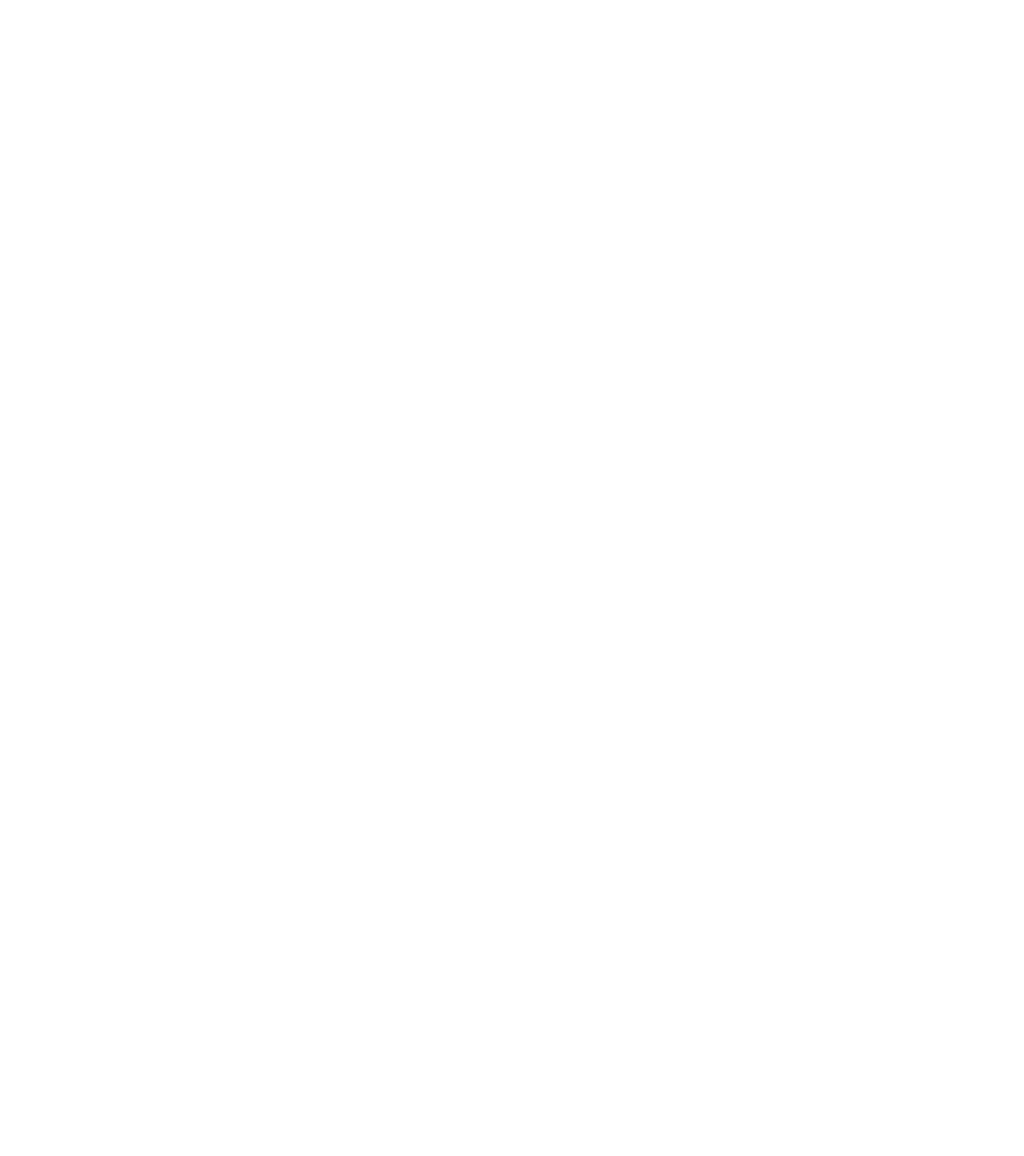
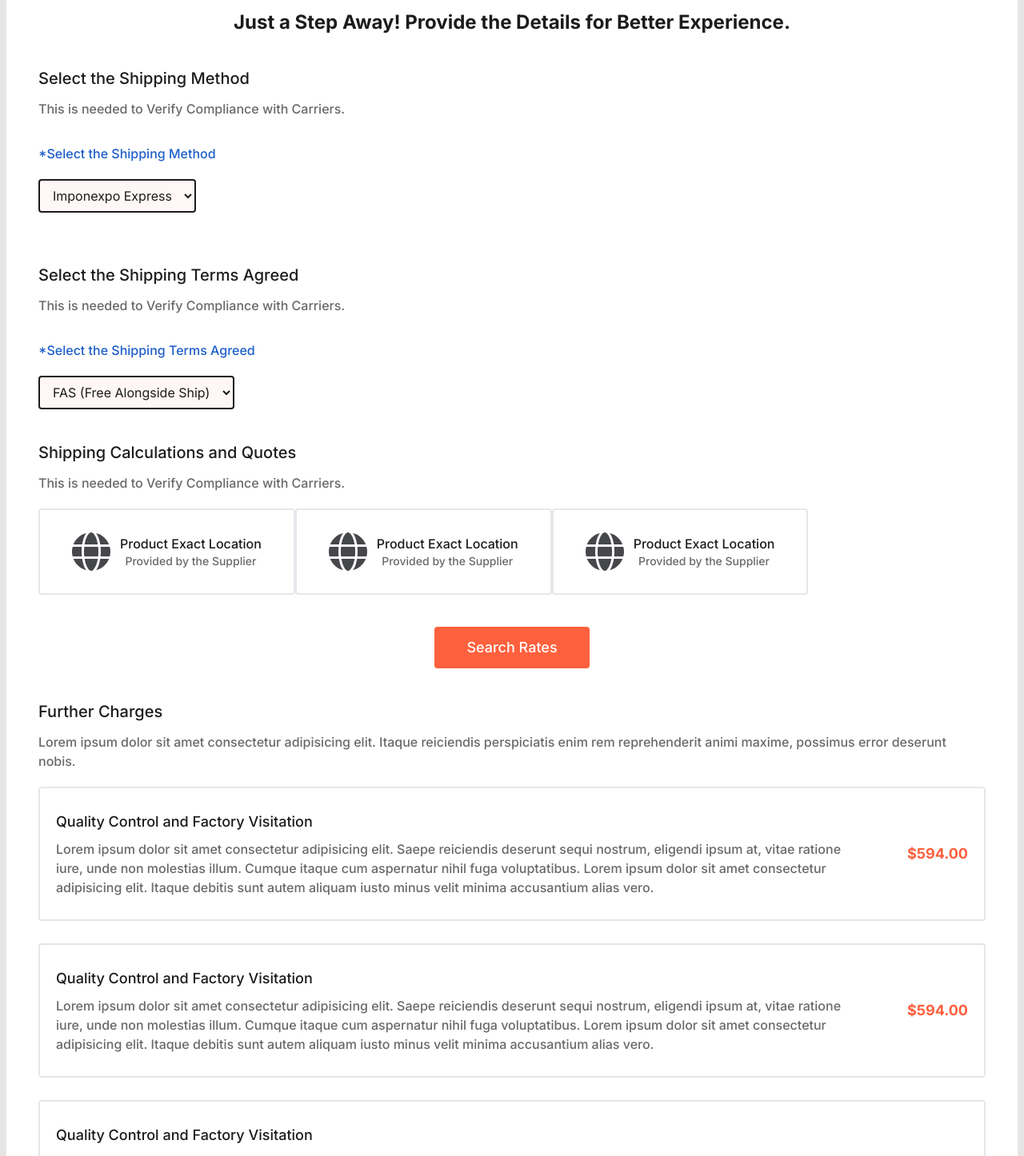
Before and after one commit to apurboroy7077/imponexpo_frontend, a Next.js app: page /shipping in a window 1280 px wide. Before the commit this address had no page. Shown: the part 760-2206 px from the top of the page at 80% size. Before the commit the page ends 800 px from the top, so only its background shows below. Built offline with nearby package versions, Linux system fonts and the light colour scheme.

Commit message:
Added Shipping Page.

```diff
--- /dev/null
+++ b/src/app/shipping/page.tsx
@@ -0,0 +1,22 @@
+import ExclusiveOfferSection from "@/components/ExclusiveOfferSection";
+import Footer3 from "@/components/Footer3";
+import Navbar3 from "@/components/Navbar3";
+import OrderingProcedure from "@/components/basics/OrderingProcedure";
+import ShippingSection from "@/components/shipping/ShippingSection";
+import React from "react";
+
+const page = () => {
+  return (
+    <>
+      <Navbar3 />
+      <main className="bg-[#e5e5e5]">
+        <OrderingProcedure />
+        <ShippingSection />
+        <ExclusiveOfferSection />
+      </main>
+      <Footer3 />
+    </>
+  );
+};
+
+export default page;
--- /dev/null
+++ b/src/components/shipping/ShippingSection.tsx
@@ -0,0 +1,189 @@
+import React from "react";
+import TheSection2 from "../TheSection2";
+
+const ShippingSection = () => {
+  return (
+    <TheSection2>
+      <div>
+        <div className="font-bold text-[#1c1c1c] lg:text-2xl text-center">
+          Just a Step Away! Provide the Details for Better Experience.
+        </div>
+      </div>
+      <div>
+        <div>
+          <div>
+            <div className="mt-10 text-sm lg:text-xl font-medium text-[#1c1c1c]">
+              Select the Shipping Method
+            </div>
+          </div>
+          <div>
+            <div className="mt-2 lg:mt-3 text-xs lg:text-base font-medium text-[#696969]">
+              This is needed to Verify Compliance with Carriers.
+            </div>
+          </div>
+          <div>
+            <div className="mt-5 lg:mt-8 text-xs lg:text-base font-medium text-[#1d5ec9]">
+              *Select the Shipping Method
+            </div>
+          </div>
+          <div>
+            <div className="mt-5 ">
+              <select className="text-sm bg-[#fff7f5] lg:text-base text-[#1c1c1c] px-3 py-2 border-[2px] border-[#1c1c1c] rounded outline-none">
+                {Array.from({ length: 7 }).map(() => {
+                  return (
+                    <option key={Math.random().toString()}>
+                      Imponexpo Express
+                    </option>
+                  );
+                })}
+              </select>
+            </div>
+          </div>
+        </div>
+      </div>
+      <div>
+        <div className="mt-16">
+          <div>
+            <div className="mt-10 text-sm lg:text-xl font-medium text-[#1c1c1c]">
+              Select the Shipping Terms Agreed
+            </div>
+          </div>
+          <div>
+            <div className="mt-2 lg:mt-3 text-xs lg:text-base font-medium text-[#696969]">
+              This is needed to Verify Compliance with Carriers.
+            </div>
+          </div>
+          <div>
+            <div className="mt-5 lg:mt-8 text-xs lg:text-base font-medium text-[#1d5ec9]">
+              *Select the Shipping Terms Agreed
+            </div>
+          </div>
+          <div>
+            <div className="mt-5 ">
+              <select className="text-sm bg-[#fff7f5] lg:text-base text-[#1c1c1c] px-3 py-2 border-[2px] border-[#1c1c1c] rounded outline-none">
+                {Array.from({ length: 20 }).map(() => {
+                  return (
+                    <option key={Math.random().toString()}>
+                      FAS (Free Alongside Ship)
+                    </option>
+                  );
+                })}
+              </select>
+            </div>
+          </div>
+        </div>
+      </div>
+      <div>
+        <div>
+          <div className="mt-10 text-sm lg:text-xl font-medium text-[#1c1c1c]">
+            Shipping Calculations and Quotes
+          </div>
+        </div>
+        <div>
+          <div className="mt-2 lg:mt-3 text-xs lg:text-base font-medium text-[#696969]">
+            This is needed to Verify Compliance with Carriers.
+          </div>
+        </div>
+        <div>
+          <div className="mt-5 flex flex-col lg:flex-row gap-5 lg:gap-0 ">
+            {Array.from({ length: 3 }).map(() => {
+              return (
+                <button key={Math.random().toString()}>
+                  <div className="flex items-center w-fit gap-3 px-3 lg:px-10 py-5 lg:py-7 border-[2px] rounded">
+                    <div>
+                      <img
+                        className="w-[2rem] lg:w-[3rem] inline"
+                        src="/icons/globe-2.svg"
+                        alt=""
+                      />
+                    </div>
+                    <div>
+                      <div>
+                        <div className="text-sm lg:text-base text-[#1c1c1c] text-center font-medium">
+                          Product Exact Location
+                        </div>
+                      </div>
+                      <div>
+                        <div className="text-center text-xs lg:text-sm font-medium text-[#696969]">
+                          Provided by the Supplier
+                        </div>
+                      </div>
+                    </div>
+                  </div>
+                </button>
+              );
+            })}
+          </div>
+        </div>
+        <div>
+          <div className=" lg:text-center mt-5 lg:mt-10">
+            <button className="bg-[#ff603d] font-medium rounded text-white text-sm lg:text-lg py-2 lg:py-3  px-5 lg:px-10">
+              Search Rates
+            </button>
+          </div>
+        </div>
+      </div>
+      <div>
+        <div>
+          <div className="mt-10 text-sm lg:text-xl font-medium text-[#1c1c1c]">
+            Further Charges
+          </div>
+        </div>
+        <div>
+          <div className="mt-2 lg:mt-3 text-xs lg:text-base font-medium text-[#696969]">
+            Lorem ipsum dolor sit amet consectetur adipisicing elit. Itaque
+            reiciendis perspiciatis enim rem reprehenderit animi maxime,
+            possimus error deserunt nobis.
+          </div>
+        </div>
+        <div>
+          <div className="mt-5 flex flex-col gap-3 lg:gap-7">
+            {Array.from({ length: 4 }).map(() => {
+              return (
+                <div key={Math.random().toString()}>
+                  <div className="border-[2px] px-2 lg:px-5 py-5 lg:py-7 rounded">
+                    <div className="flex flex-col lg:flex-row lg:justify-between gap-2 lg:gap-20 lg:items-center">
+                      <div>
+                        <div>
+                          <div className="text-sm lg:text-lg text-[#1c1c1c] font-medium">
+                            Quality Control and Factory Visitation
+                          </div>
+                        </div>
+                        <div>
+                          <div className="mt-2 text-xs lg:text-base text-[#696969] font-medium">
+                            Lorem ipsum dolor sit amet consectetur adipisicing
+                            elit. Saepe reiciendis deserunt sequi nostrum,
+                            eligendi ipsum at, vitae ratione iure, unde non
+                            molestias illum. Cumque itaque cum aspernatur nihil
+                            fuga voluptatibus. Lorem ipsum dolor sit amet
+                            consectetur adipisicing elit. Itaque debitis sunt
+                            autem aliquam iusto minus velit minima accusantium
+                            alias vero.
+                          </div>
+                        </div>
+                      </div>
+                      <div>
+                        <div className="font-bold text-[#ff603d] lg:text-lg">
+                          $594.00
+                        </div>
+                      </div>
+                    </div>
+                  </div>
+                </div>
+              );
+            })}
+          </div>
+        </div>
+      </div>
+      <div>
+        <div className="text-center mt-5 lg:mt-10">
+          <button className="bg-[#1d5ec9] text-white font-medium text-sm lg:text-lg px-5 lg:px-10 py-2 lg:py-3 rounded">
+            Proceed to Checkout
+          </button>
+        </div>
+      </div>
+    </TheSection2>
+  );
+};
+
+export default ShippingSection;
```
